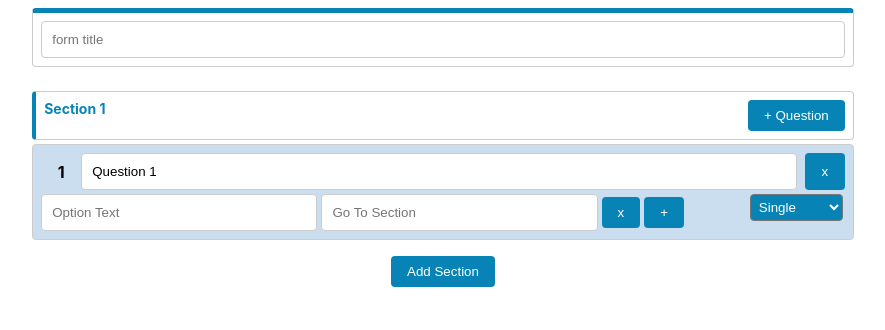
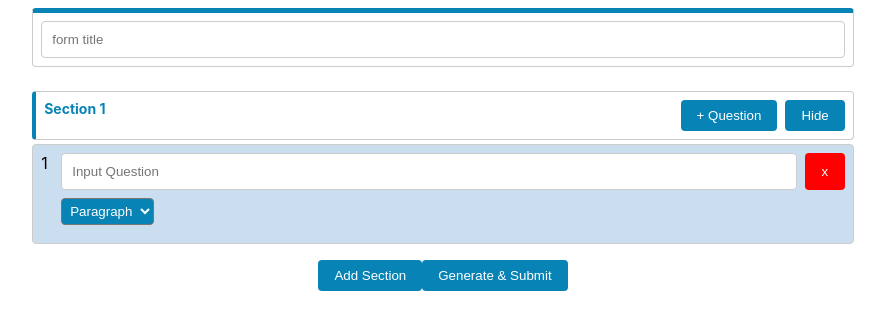
Before and after one commit to asarisoft/DynamicFormLikeGoogleForm, a React (Create React App) app: page / in a window 1280 px wide. Shown: the top 330 px of the page, without its empty margins (197-1082 px from the left). Built offline with nearby package versions, Linux system fonts and the light colour scheme.

Commit message:
update functionality form

```diff
--- a/src/components/form/fields/index.js
+++ b/src/components/form/fields/index.js
@@ -9,29 +9,44 @@ class Field extends Component {
   constructor(props) {
     super(props);
     this.state = {
-      answerType: 'single', // Jenis jawaban awal
-    };
+      type: 'paragraph',
+      question: '',
+    }
   }
 
+  componentDidMount() {
+  }
 
-  handleInputChange = (e) => {
-    const { name, value } = e.target;
-    this.setState({ [name]: value });
+  // update data ke props utama
+  handleInputQuestion = (e) => {
+    this.setState({ question: e.target.value });
   };
 
+  // digunakan untuk mengubah children type
+  // saat dirubah maka harus dirubah juga yang sebelumnya ke default
   handleAnswerTypeChange = (e) => {
-    this.setState({ answerType: e.target.value });
+    this.setState({ type: e.target.value });
   };
 
+  // digunakan untuk render setalah type dirubah
   renderAnswerTypeComponent() {
-    const { answerType } = this.state;
-    switch (answerType) {
+    const { type } = this.state;
+    switch (type) {
       case 'single':
-        return <Options type="single" />;
+        return <Options type="single"
+          onUpdateState={(data) => {
+            this.setState({ options: data })
+          }} />;
       case 'multiple':
-        return <Options type="multiple" />;
+        return <Options type="multiple"
+          onUpdateState={(data) => {
+            this.setState({ options: data })
+          }} />;
       case 'scale':
-        return <Scale />;
+        return <Scale
+          onUpdateState={(data) => {
+            this.setState({ scale: data })
+          }} />;
       case 'paragraph':
         return <Paragraph />;
       default:
@@ -39,31 +54,33 @@ class Field extends Component {
     }
   }
 
+
   render() {
-    const { field, questionIndex, onAddQuestion, onRemoveQuestion } = this.props;
+    const { field, questionIndex, onRemoveQuestion } = this.props;
     return (
-      <FieldsContainer onClick={this.props.onClick}
+      <FieldsContainer
         className={field?.isActive && 'active'}>
-        <div className='question'>
         <div>
           <span>{questionIndex + 1}</span>
+        </div>
+        <div>
+          <div className='question' >
+            <div onClick={this.props.onClick}>
               <Input
                 type="text"
                 name="question"
-              placeholder='question'
-              value={field?.title}
-              onChange={this.handleInputChange}
+                placeholder='Input Question'
+                value={this.state.question}
+                onChange={this.handleInputQuestion}
               />
             </div>
-          <StyledButton onClick={() => onRemoveQuestion(questionIndex)}>x</StyledButton>
-          {/* <StyledButton onClick={() => onAddQuestion(questionIndex)}>+</StyledButton> */}
+            <StyledButton
+              onClick={() => onRemoveQuestion(questionIndex)}>x</StyledButton>
           </div>
-
-        {field?.isActive && (
-          <div className='body'>
+          <div className='body' style={{ display: field?.isActive ? 'block' : 'none' }}>
             <select
               name="answerType"
-              value={this.state.answerType}
+              value={this.state.type}
               onChange={this.handleAnswerTypeChange}
             >
               <option value="single">Single</option>
@@ -73,7 +90,7 @@ class Field extends Component {
             </select>
             {this.renderAnswerTypeComponent()}
           </div>
-        )}
+        </div>
       </FieldsContainer>
     );
   }
--- a/src/components/form/fields/indexElement.js
+++ b/src/components/form/fields/indexElement.js
@@ -3,17 +3,17 @@ import { screensize, colors } from '../../../utils'; // Gantilah 'path-to-your-u
 
 export const FieldsContainer = styled.div`
     text-align: left;
-    display: flex;
-    flex-direction: column;
+    display: grid;
+    grid-template-columns: 20px 1fr;
     border-radius: 4px;
-    margin: 4px 0 16px;;
+    margin: 4px 0 16px;
     border: 1px solid #ccc;
     padding: 8px;
     position: relative;
     &.active {
         background-color: ${colors.blue1}
     }
-
+    div {
         .question {
             display: grid;
             grid-template-columns: 1fr 40px;
@@ -32,17 +32,20 @@ export const FieldsContainer = styled.div`
                     flex: 1
                 }
             }
+            button {
+                background-color: red;
+            }
         }
         .body {
             margin-top: 4px;
             positon: relative;
             select {
-            position: absolute;
-            right: 10px;
                 padding: 4px;
                 background-color: ${colors.blue4};
                 color: white;
                 border-radius: 4px;
+                margin: 4px 0px 10px;
+            }
         }
     }
 `;
--- a/src/components/form/fields/option.js
+++ b/src/components/form/fields/option.js
@@ -15,6 +15,7 @@ class Options extends Component {
     this.setState((prevState) => ({
       options: [...prevState.options, { label: '', action: '' }],
     }));
+    this.props.onUpdateState(this.state.options)
   };
 
   removeOption = (index) => {
@@ -23,6 +24,7 @@ class Options extends Component {
       updatedOptions.splice(index, 1);
       return { options: updatedOptions };
     });
+    this.props.onUpdateState(this.state.options)
   };
 
   handleOptionChange = (index, e) => {
@@ -32,6 +34,7 @@ class Options extends Component {
       updatedOptions[index][name] = value;
       return { options: updatedOptions };
     });
+    this.props.onUpdateState(this.state.options)
   };
 
   render() {
@@ -58,8 +61,9 @@ class Options extends Component {
                 onChange={(e) => this.handleOptionChange(index, e)}
               />
             }
-            <StyledButton onClick={() => this.removeOption(index)}>x</StyledButton>
             <StyledButton onClick={this.addOption}>+</StyledButton>
+            <StyledButton onClick={() => this.removeOption(index)}
+              className='remove-button'>x</StyledButton>
           </div>
         ))}
       </Container>
--- a/src/components/form/fields/optionElement.js
+++ b/src/components/form/fields/optionElement.js
@@ -1,5 +1,5 @@
 import styled, { css } from 'styled-components';
-import { screensize } from '../../../utils'; // Gantilah 'path-to-your-utils' dengan path yang benar ke utils Anda
+import { colors, screensize } from '../../../utils'; // Gantilah 'path-to-your-utils' dengan path yang benar ke utils Anda
 
 export const Container = styled.div`
     width: 80%;
@@ -11,5 +11,8 @@ export const Container = styled.div`
         input {
             width: 43%
         }
+        .remove-button {
+            background-color: ${colors.red}
+        }
     }
 `;
--- a/src/components/form/fields/paragraph.js
+++ b/src/components/form/fields/paragraph.js
@@ -16,7 +16,7 @@ class Paragraph extends Component {
   render() {
     const { answer } = this.state;
     return (
-      <div style={{height: '30px'}}>
+      <div >
         {/* <textarea
           rows="4"
           cols="50"
--- a/src/components/form/fields/scale.js
+++ b/src/components/form/fields/scale.js
@@ -15,6 +15,7 @@ class Scale extends Component {
   handleInputChange = (e) => {
     const { name, value } = e.target;
     this.setState({ [name]: value });
+    this.props.onUpdateState(this.state)
   };
 
   render() {
--- a/src/components/form/index.js
+++ b/src/components/form/index.js
@@ -13,11 +13,16 @@ class Form extends Component {
         {
           label: 'Section 1',
           fields: [
-            { title: 'Question 1', isActive: true },
+            {
+              isActive: true,
+              // res data will be populated by populate button
+            }
           ],
+          isQuestionsVisible: true, // Tambahkan ini
         },
       ],
     };
+    this.fieldRefs = [];
   }
 
   // Fungsi untuk menambah section baru
@@ -25,6 +30,7 @@ class Form extends Component {
     const newSection = {
       label: `Section ${this.state.sections.length + 1}`,
       fields: [],
+      isQuestionsVisible: true, // Tambahkan ini
     };
     this.setState((prevState) => ({
       sections: [...prevState.sections, newSection],
@@ -33,16 +39,30 @@ class Form extends Component {
 
   // Fungsi untuk menambah pertanyaan baru ke dalam section
   addQuestionToSection = (sectionIndex) => {
-    const newQuestion = `Question ${
-      this.state.sections[sectionIndex].fields.length + 1
-    }`;
     // Set semua pertanyaan dalam section sebagai non-aktif saat pertanyaan baru ditambahkan
     const updatedSections = [...this.state.sections];
     updatedSections[sectionIndex].fields.forEach((field) => {
       field.isActive = false;
     });
-    updatedSections[sectionIndex].fields.push({ question: newQuestion, isActive: true });
+
+    // update data question
+    updatedSections[sectionIndex].fields.push({
+      isActive: true,
+    });
+    updatedSections[sectionIndex].isQuestionsVisible = true
     this.setState({ sections: updatedSections });
+  }
+
+  // digunakan untuk menghapus question
+  removeQuestionFromSection = (sectionIndex, questionIndex) => {
+    const updatedSections = [...this.state.sections];
+    const section = updatedSections[sectionIndex];
+
+    if (section) {
+      const updatedFields = section.fields.filter((field, index) => index !== questionIndex);
+      section.fields = updatedFields;
+      this.setState({ sections: updatedSections });
+    }
   }
 
   // Fungsi untuk mengatur pertanyaan sebagai aktif saat diklik
@@ -54,29 +74,63 @@ class Form extends Component {
     this.setState({ sections: updatedSections });
   }
 
+  // hide show questions di dalam section
+  toggleQuestionsVisibility = (sectionIndex) => {
+    const updatedSections = [...this.state.sections];
+    updatedSections[sectionIndex].isQuestionsVisible = !updatedSections[sectionIndex].isQuestionsVisible;
+    this.setState({ sections: updatedSections });
+  }
+
+  populateData = () => {
+    const { sections } = this.state;
+    const updatedSections = [...sections];
+    // Loop melalui setiap section
+    updatedSections.forEach((section, sectionIndex) => {
+      // Loop melalui setiap field dalam section
+      section.fields.forEach((field, questionIndex) => {
+        // Di sini Anda bisa mengambil data dari komponen Field dan menggantinya
+        // Berdasarkan indeks pertanyaan (question index)
+        const fieldData = this.fieldRefs[sectionIndex][questionIndex].state;
+        updatedSections[sectionIndex].fields[questionIndex] = fieldData;
+      });
+    });
+    this.setState({ sections: updatedSections });
+  }
+
+
   render() {
     const { sections } = this.state;
-
+    console.log(sections)
     return (
       <FormContainer>
         <Header />
         {sections.map((section, sectionIndex) => (
           <div key={sectionIndex}>
             <Section label={section.label}
-              onAddField={() => this.addQuestionToSection(sectionIndex)} />
-            {section.fields.map((field, questionIndex) => (
+              section={section}
+              onAddField={() => this.addQuestionToSection(sectionIndex)}
+              onToggleQustion={() => this.toggleQuestionsVisibility(sectionIndex)}
+            />
+            {section.isQuestionsVisible && section.fields.map((field, questionIndex) => (
               <Field
-                key={field.question}
+                key={`${sectionIndex}${questionIndex}`}
                 field={field}
                 questionIndex={questionIndex}
                 onClick={() => this.setActiveQuestion(sectionIndex, questionIndex)}
-                onAddQuestion={()=>this.addQuestionToSection(sectionIndex)}
+                onRemoveQuestion={() => this.removeQuestionFromSection(sectionIndex, questionIndex)}
+                ref={(ref) => {
+                  if (!this.fieldRefs[sectionIndex]) {
+                    this.fieldRefs[sectionIndex] = [];
+                  }
+                  this.fieldRefs[sectionIndex][questionIndex] = ref; // Simpan referensi ke komponen Field
+                }}
               />
             ))}
           </div>
         ))}
         <div className='form-footer'>
           <StyledButton onClick={this.addSection}>Add Section</StyledButton>
+          <StyledButton onClick={this.populateData}>Generate & Submit</StyledButton>
         </div>
       </FormContainer>
     );
--- a/src/components/form/section.js
+++ b/src/components/form/section.js
@@ -2,7 +2,7 @@ import React from 'react';
 import { SectionContainer } from './sectionElement';
 import { StyledButton } from '../general'
 
-const SectionForm = ({ label, onAddField }) => {
+const SectionForm = ({ section, label, onAddField, onToggleQustion }) => {
   return (
     <SectionContainer>
       <h3>{label}</h3>
@@ -10,6 +10,11 @@ const SectionForm = ({ label, onAddField }) => {
         <StyledButton
           className='add-button'
           onClick={onAddField}>+ Question</StyledButton>
+        {section.fields.length > 0 &&
+          <StyledButton
+            className='add-button'
+            onClick={onToggleQustion}>{section.isQuestionsVisible ? "Hide" : "Show"}</StyledButton>
+        }
       </div>
     </SectionContainer>
   );
--- a/src/components/form/sectionElement.js
+++ b/src/components/form/sectionElement.js
@@ -17,6 +17,9 @@ export const SectionContainer = styled.div`
         margin: 0;
     }
     .button-wrapper {
-        text-align: right
+        text-align: right;
+        button {
+            margin-left: 8px;
+        }
     }
 `;
--- a/src/utils/colors.js
+++ b/src/utils/colors.js
@@ -4,4 +4,7 @@ export const colors = {
     "blue2": "#9bd4e4",
     "blue3": "#39ace7",
     "blue4": "#0784b5",
+    "red": "#0784b5",
+    "red": "#ff0000",
+    "softRed": "#ffcccc",
 }
```
Lines whose indentation alone changed are shown as unchanged.
